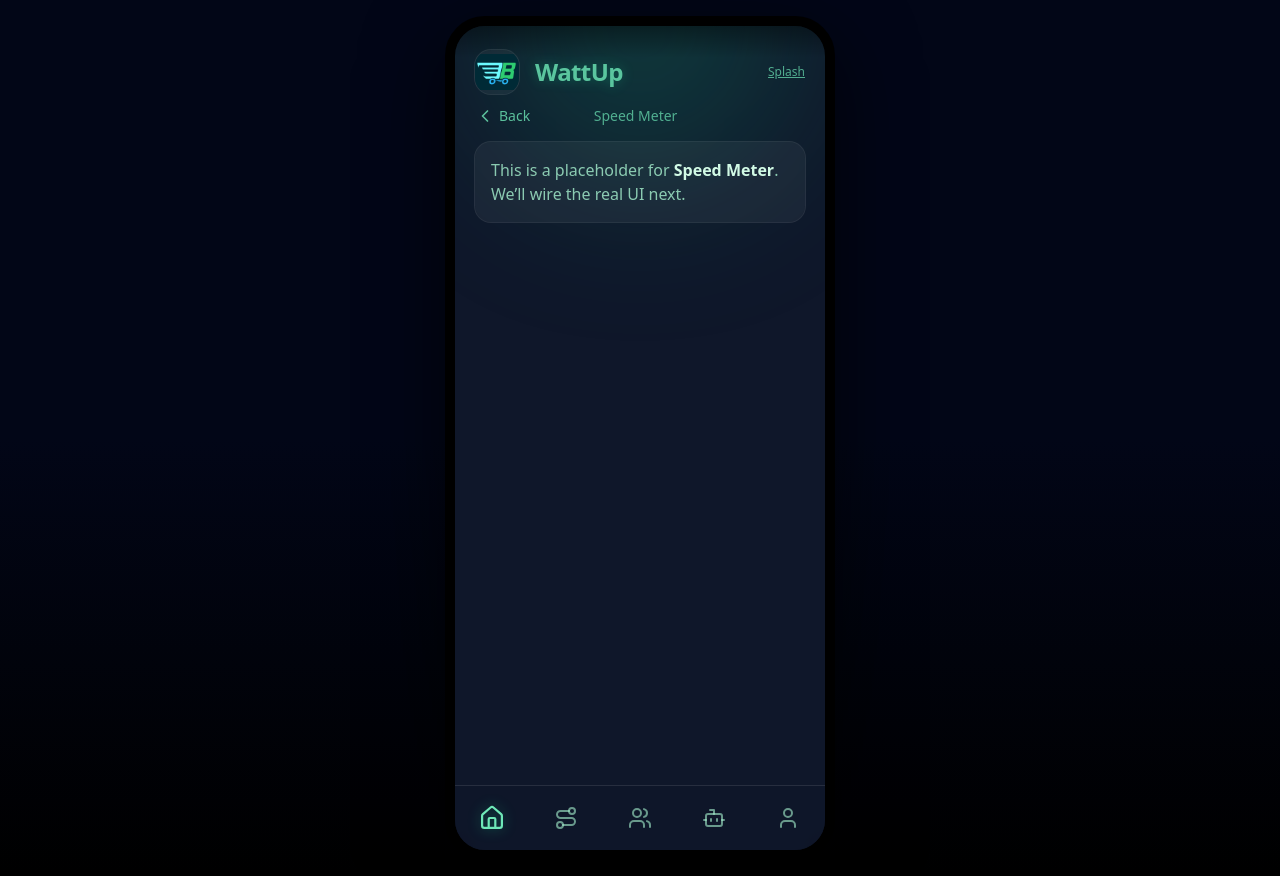
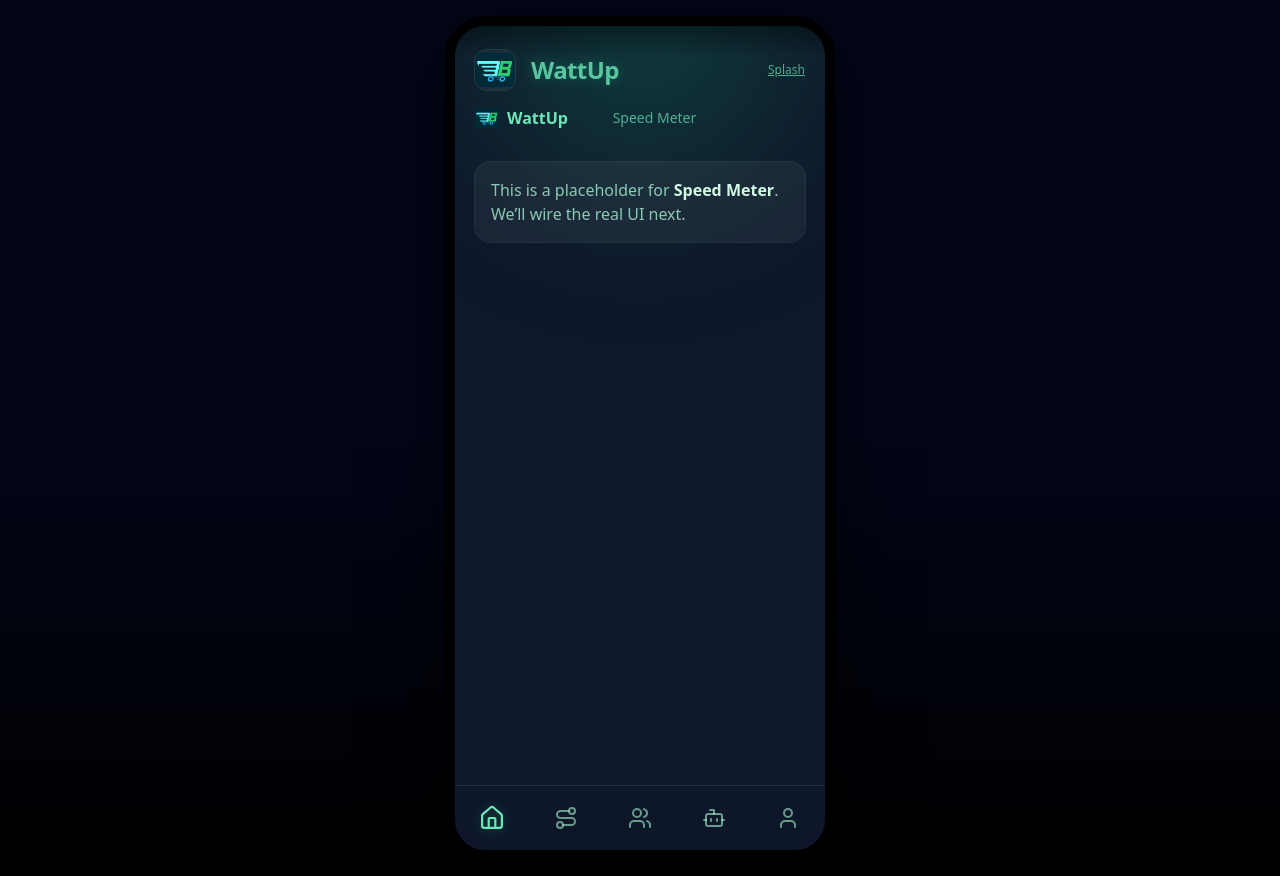
Before and after one commit to tianluoboding/wattupapp-prototype, a React (Vite) app: page / in a window 1280 px wide. Both pictures are taken after a click on the button "Speed Meter". Built offline with nearby package versions, Linux system fonts and the light colour scheme.

Commit message:
logo_update

```diff
--- a/src/components/LogoMark.jsx
+++ b/src/components/LogoMark.jsx
@@ -1,15 +1,24 @@
+// src/components/LogoMark.jsx
 import { Zap } from "lucide-react";
-import React from "react";
+import { pub } from "../utils/pub";
 
-export default function LogoMark() {
-  const [ok, setOk] = React.useState(true);
+export default function LogoMark({ className = "h-10 w-10 rounded-xl" }) {
   return (
-    <div className="h-11 w-11 rounded-2xl bg-white/5 ring-1 ring-white/10 flex items-center justify-center overflow-hidden">
-      {ok ? (
-        <img src="/logo.jpg" alt="EmissaryBot" className="h-11 w-11 object-contain" onError={() => setOk(false)} />
-      ) : (
-        <Zap className="h-6 w-6 text-emerald-300" />
-      )}
-    </div>
+    <img
+      src={pub("logo.jpg")}        // works locally and on GitHub Pages
+      alt="WattUp"
+      className={className + " object-contain ring-1 ring-white/10 bg-white/5"}
+      onError={(e) => {
+        // if the image can't load, fall back to the Zap icon
+        e.currentTarget.replaceWith(
+          Object.assign(document.createElement("span"), {
+            innerHTML: `<svg xmlns="http://www.w3.org/2000/svg" width="24" height="24"
+              viewBox="0 0 24 24" fill="none" stroke="currentColor" stroke-width="2"
+              stroke-linecap="round" stroke-linejoin="round" class="lucide lucide-zap"
+              style="color: rgb(16 185 129);"></svg>`
+          })
+        );
+      }}
+    />
   );
 }
--- a/src/components/ScreenShell.jsx
+++ b/src/components/ScreenShell.jsx
@@ -11,12 +11,21 @@ export default function ScreenShell({ title, onBack, children }) {
       exit={{ x: -20, opacity: 0 }}
       transition={{ type: "spring", bounce: 0.2, mass: 0.8 }}
     >
-      <div className="flex items-center justify-between mb-4">
-        <button onClick={onBack} className="inline-flex items-center gap-1 text-emerald-300/80 hover:text-emerald-200">
-          <ChevronLeft className="h-5 w-5" />
-          <span className="text-sm">Back</span>
-        </button>
+      <div className="flex items-center justify-between mb-8">
+        {/* Left: Logo */}
+        <div className="flex items-center gap-2">
+          <img
+            src="/logo.jpg"
+            alt="WattUp Logo"
+            className="w-6 h-6 object-contain"
+          />
+          <span className="font-bold text-emerald-300">WattUp</span>
+        </div>
+
+        {/* Middle: title */}
         <div className="text-sm text-emerald-300/70">{title}</div>
+
+        {/* Right: placeholder spacing */}
         <div className="w-16" />
       </div>
       {children}
```
